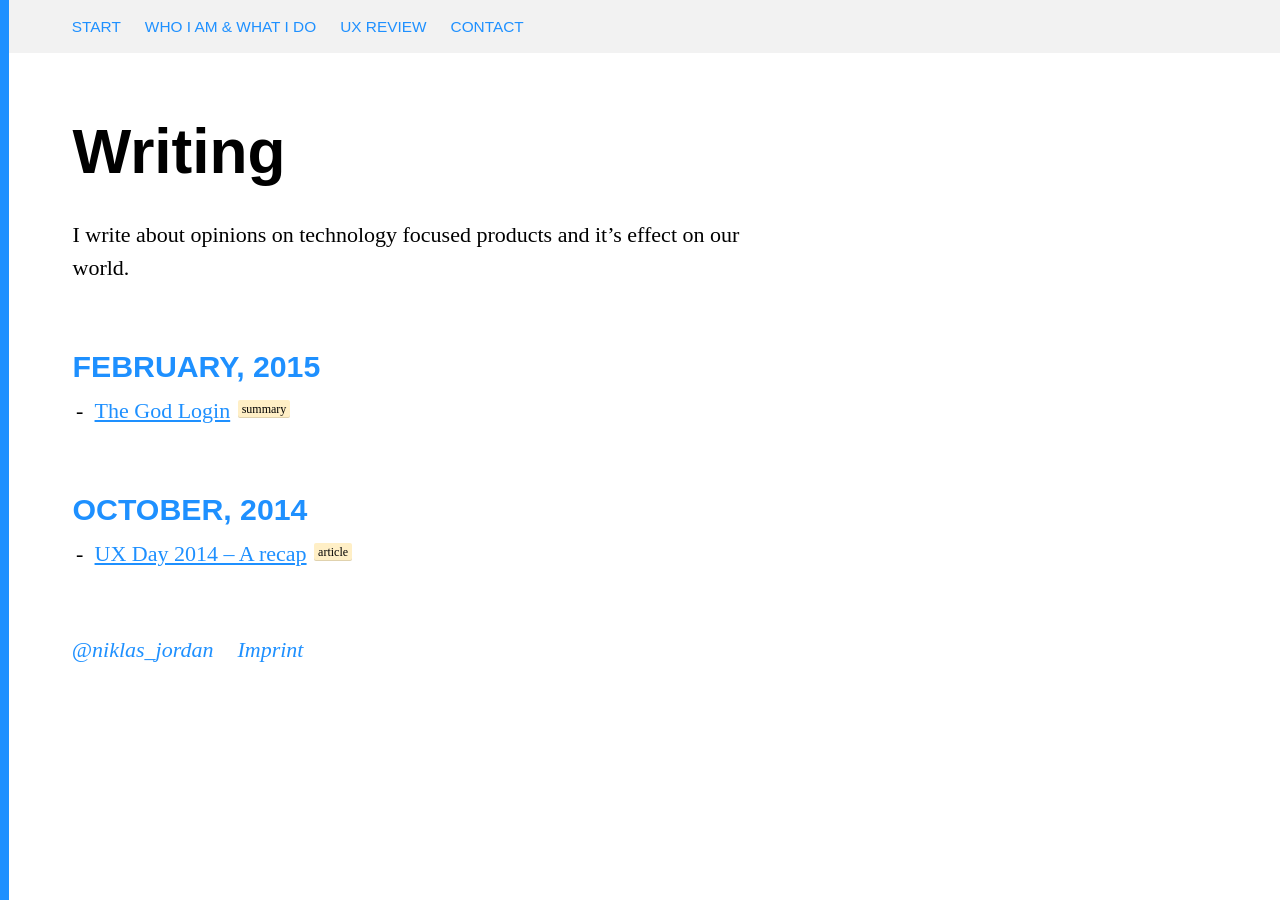
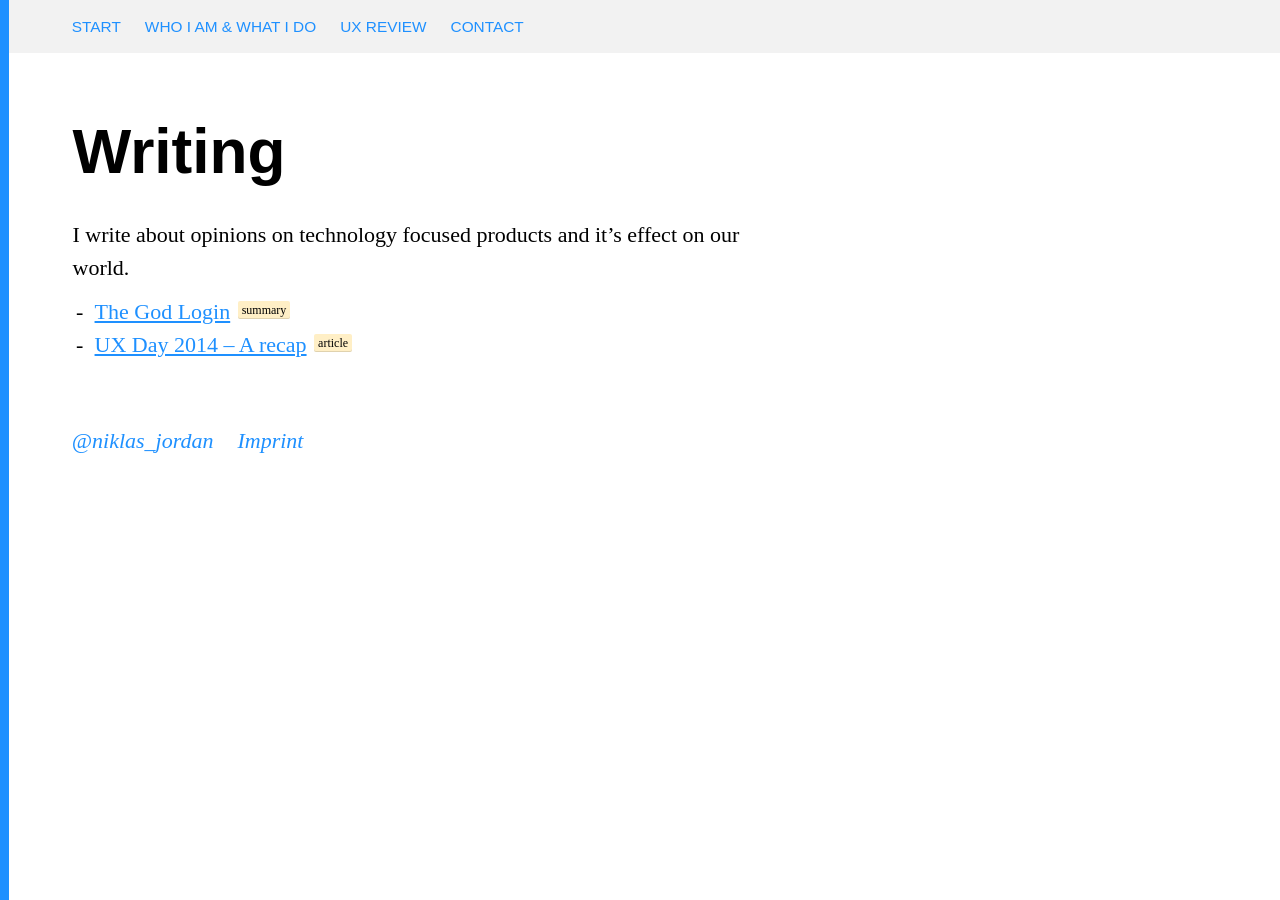
Before and after one commit to NiklasJordan/niklasjordan.com-ALT, a Jekyll site: the page built from writing.markdown, in a window 1280 px wide. Built offline with Jekyll 4.4.1, drawn with Linux system fonts in a browser that asks for light colours; comment, search, counter and statistics services are not loaded.

Commit message:
Updated Writing

```diff
--- a/_layouts/writing.html
+++ b/_layouts/writing.html
@@ -17,6 +17,7 @@ layout: writing
 
     <article role="main">
       {{ content }}
+      <!--
       {% for mypost in site.posts %}
       {% assign fdate = mypost.date | date: '%b %Y' %}
       {% if cur_date != fdate %}
@@ -26,11 +27,16 @@ layout: writing
       <ul class="half">
         <li>
           <a href="{{ mypost.url | prepend: site.baseurl }}">{{ mypost.title }}</a>
-          <!-- <span class="post-meta">{{ mypost.date | date: "%b %-d, %Y" }}</span> -->
+          <span class="post-meta">{{ mypost.date | date: "%b %-d, %Y" }}</span>
           <span class="label">{{ mypost.categories }}</span>
         </li>
       </ul>
+      {% endfor %} -->
+      <ul class="half">
+      {% for mypost in site.posts %}
+        <li><a href="{{ mypost.url | prepend: site.baseurl }}">{{ mypost.title }}</a> <span class="label">{{ mypost.categories }}</span></li>
       {% endfor %}
+      </ul>
     </article>
 
   </div>
```
